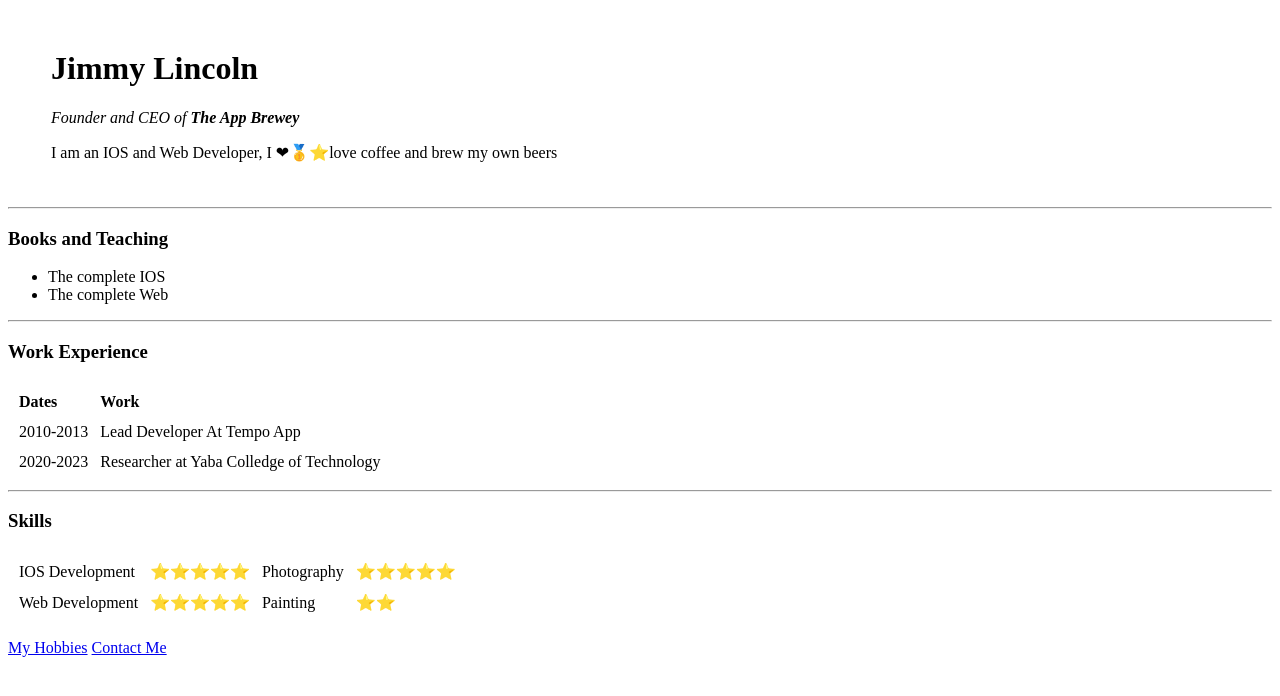
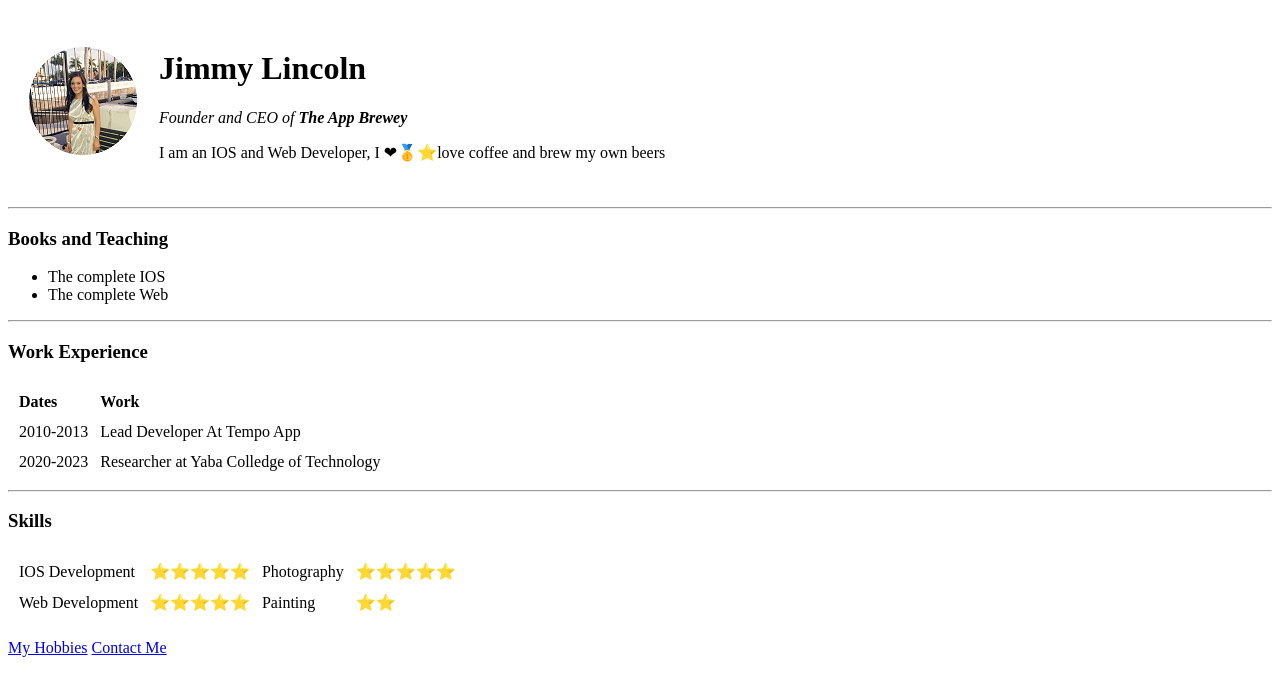
Before and after one commit to JimmyLincoln/cv, a plain HTML site: page index.html in a window 1280 px wide. Drawn offline with Linux system fonts and the light colour scheme.

Commit message:
initial cv for web development

```diff
--- a/index.html
+++ b/index.html
@@ -8,7 +8,7 @@
   <body>
     <table cellspacing="20">
       <tr>
-        <td><img src="image/jimmy.png" alt="">
+        <td><img src="jimmy.png" alt="">
         <td><h1>Jimmy Lincoln</h1>
         <p><em>Founder and CEO of <strong>The App Brewey</strong></em></p>
         <p>I am an IOS and Web Developer, I ❤🥇⭐love coffee and brew my own beers</p></td>
```
